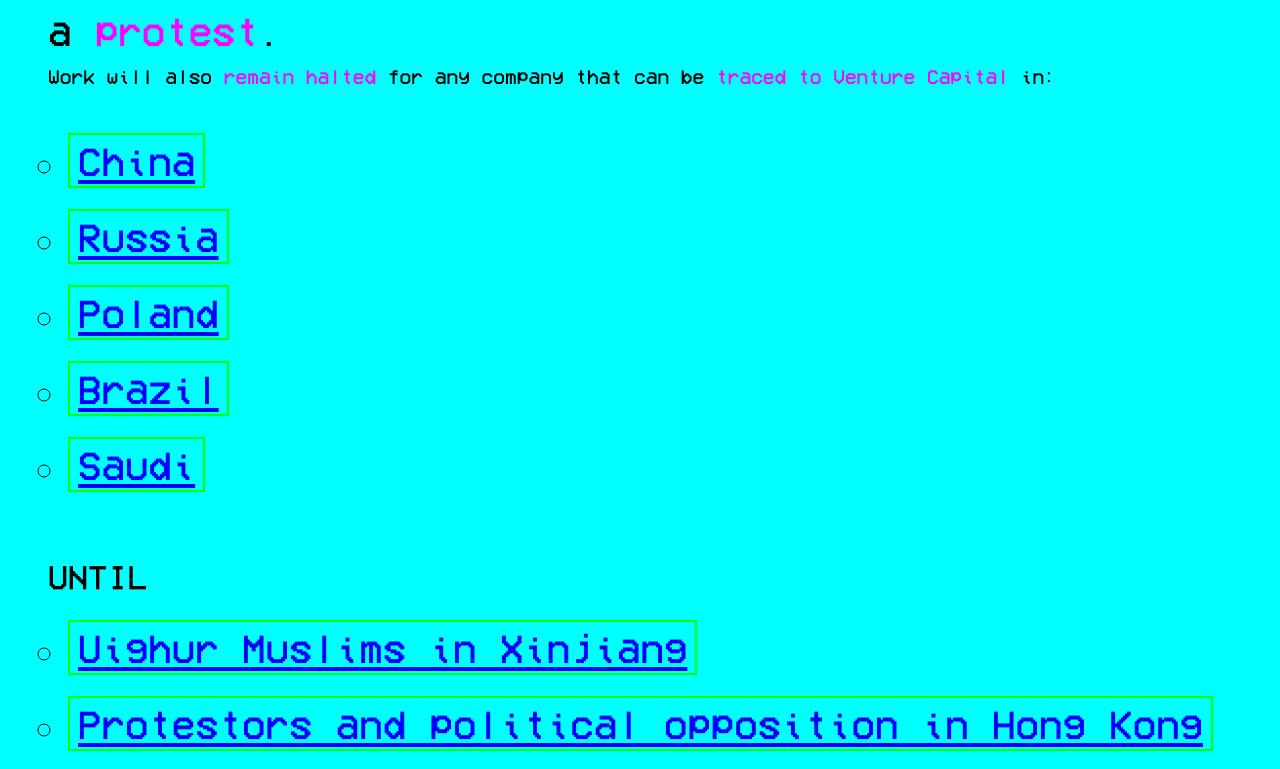
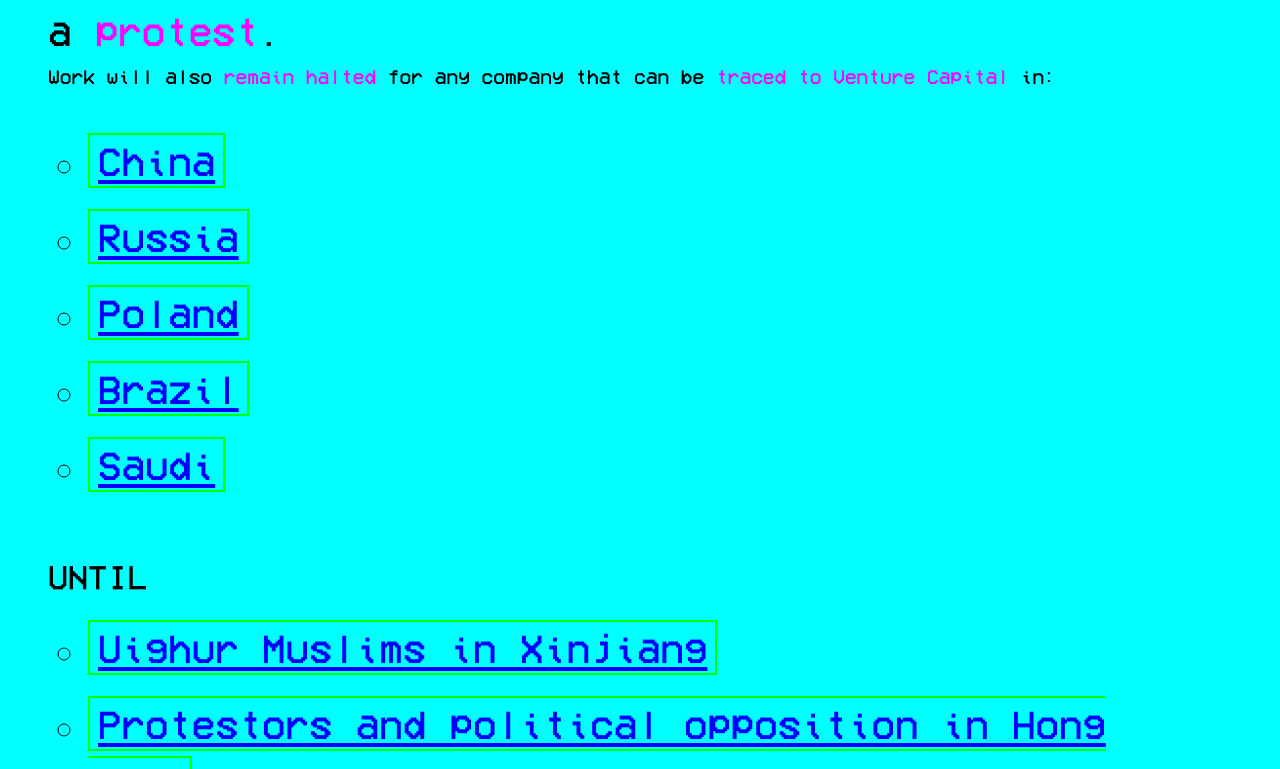
Before and after one commit to TheDripper/notusedyet, a Nuxt app: page /occupy-venture-capital-our-house-is-on-fire in a window 1280 px wide. Shown: the part 9879-10648 px from the top of the page. Built offline with nearby package versions, Linux system fonts and the light colour scheme.

Commit message:
double happiness

```diff
--- a/layouts/default.vue
+++ b/layouts/default.vue
@@ -47,7 +47,7 @@ p {
 }
 ul {
   list-style: circle;
-  padding-left: 20px;
+  padding-left: 40px;
   @apply text-lg mb-6 py-4;
   ul {
     list-style: square;
--- a/pages/index.vue
+++ b/pages/index.vue
@@ -1,6 +1,6 @@
 <template>
   <div id="root">
-    <div class="slide p-3">
+    <div class="slide p-1">
       <p id="hashtags_do_not_equal_solidarity" class="subnow">
         posters && #hashtags !=
         <span class="magenta">solidarity</span>
@@ -191,7 +191,7 @@
           >Saudi</a>
         </li>
       </ul>
-      <h3>UNTIL</h3>
+      <h3 class="bump magenta shadow">UNTIL</h3>
       <ul>
         <li>
           <a
@@ -238,7 +238,7 @@
       <h3 class="shadow uppercase">=&gt; Vladimir Putin</h3>
       <h3 class="shadow uppercase">=&gt; Rodrigo Duterte</h3>
       <h3 class="magenta">are no longer kidnapped, tortured, imprisoned, murdered, and disappeared.</h3>
-      <h3>SaaS startups are the ideal target for a strike because:</h3>
+      <h3><a href="https://www.google.com/search?q=saas+pricing+models&rlz=1C5CHFA_enUS847US847&oq=saas+pricing&aqs=chrome.1.69i57j0l7.6457j0j7&sourceid=chrome&ie=UTF-8" target="_blank">SaaS</a> startups are the ideal target for a <span class="magenta">strike</span> because:</h3>
       <ul>
         <li>
           unlike other investments that require large factories for storage or processing,
@@ -255,8 +255,8 @@
             target="_blank"
           >massive concentration of capital</a> in these companies has allowed them to
           <span class="magenta">step over this crisis</span> and
-          maintain record growth while the majority of us on earth are
-          struggling to
+          <span class="magenta">maintain record growth</span> while the majority of us on <span class="magenta">earth</span> are
+          <span class="magenta">struggling</span> to
           <span
             class="magenta"
           >breathe</span> in the most real sense.
@@ -268,8 +268,8 @@
           >We control this capital.</a> The second we
           <span class="magenta">take our eyes off</span> their
           <span class="magenta">ads</span> and
-          <span class="magenta">stop writing code</span>, their money
-          <span class="magenta">vanishes</span>. The only damage will be to the
+          <span class="magenta">stop writing code</span>, their
+          <span class="magenta">money vanishes</span>. The <span class="magenta">only damage</span> will be to the
           <a
             href="https://www.google.com/search?rlz=1C5CHFA_enUS847US847&ei=zhsuX6PPM6CS0PEP692D-Ac&q=nasdaq+etf+growth+forecast&oq=nasdaq+etf+growth+forecast&gs_lcp=CgZwc3ktYWIQAzIFCAAQzQIyBQgAEM0CMgUIABDNAjIFCAAQzQI6BAgAEEc6BggAEAgQHlDpYFj4Z2DLamgAcAF4AIABYYgBowSSAQE3mAEAoAEBqgEHZ3dzLXdpesABAQ&sclient=psy-ab&ved=0ahUKEwij7sP-1IrrAhUgCTQIHevuAH8Q4dUDCAw&uact=5"
             target="_blank"
@@ -280,8 +280,13 @@
           >international partners</a>.
         </li>
       </ul>
-      <h3 class="blink shadow uppercase">
+      <h3 class="blink shadow uppercase bump">
         No more unicorns. Our house is on
+        <a
+          id="greta_thunberg_is_fire"
+          href="https://www.google.com/search?q=greta+thunberg&rlz=1C5CHFA_enUS847US847&oq=gre&aqs=chrome.0.69i59j69i57j69i59j46l2j69i61l2j69i60.2026j0j7&sourceid=chrome&ie=UTF-8"
+          target="_blank"
+        >fire.</a>No more unicorns. Our house is on
         <a
           id="greta_thunberg_is_fire"
           href="https://www.google.com/search?q=greta+thunberg&rlz=1C5CHFA_enUS847US847&oq=gre&aqs=chrome.0.69i59j69i57j69i59j46l2j69i61l2j69i60.2026j0j7&sourceid=chrome&ie=UTF-8"
@@ -343,7 +348,19 @@ h3 {
   }
 }
 li {
-  font-size: 40px;
+  font-size: 30px;
+  list-style: none;
+  position: relative;
+  &:before {
+    content: '#!';
+    color: magenta;
+    position: absolute;
+    left: -34px;
+    top: 0;
+    animation: blink-animation 2s steps(5, start) infinite;
+    transform: scale(1.7);
+
+  }
 }
 #end {
   filter: saturate(743%) hue-rotate(-56deg);
```
